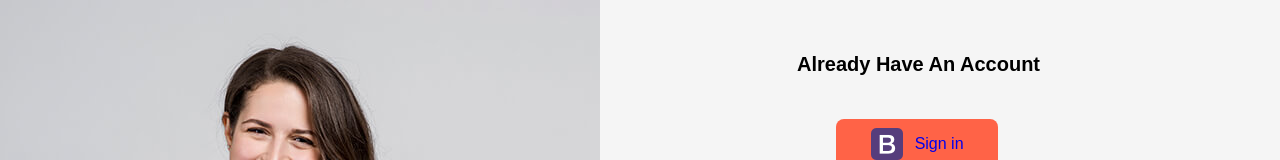
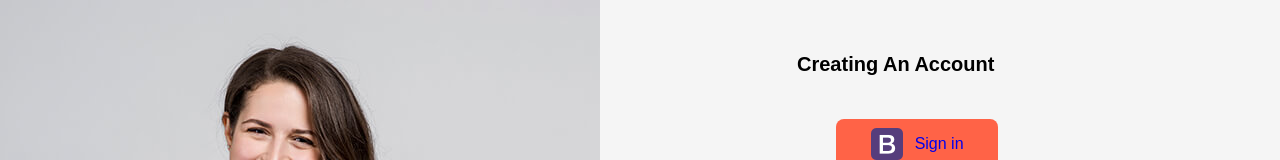
Before and after one commit to eddysoniwu/Webfolder, a plain HTML site: page projectJs.html in a window 1280 px wide. Shown: the top 160 px of the page. Drawn offline with Linux system fonts and the light colour scheme.

Commit message:
mistake corrected

```diff
--- a/projectJs.html
+++ b/projectJs.html
@@ -18,7 +18,7 @@
         <div class="social">
             <div class="title"></div>
             <div class="question">
-                <p>Already have an Account</p><br />
+                <p>Creating an Account</p><br />
             </div>
             <div class="btn">
                 <div class="btn-1">
```
